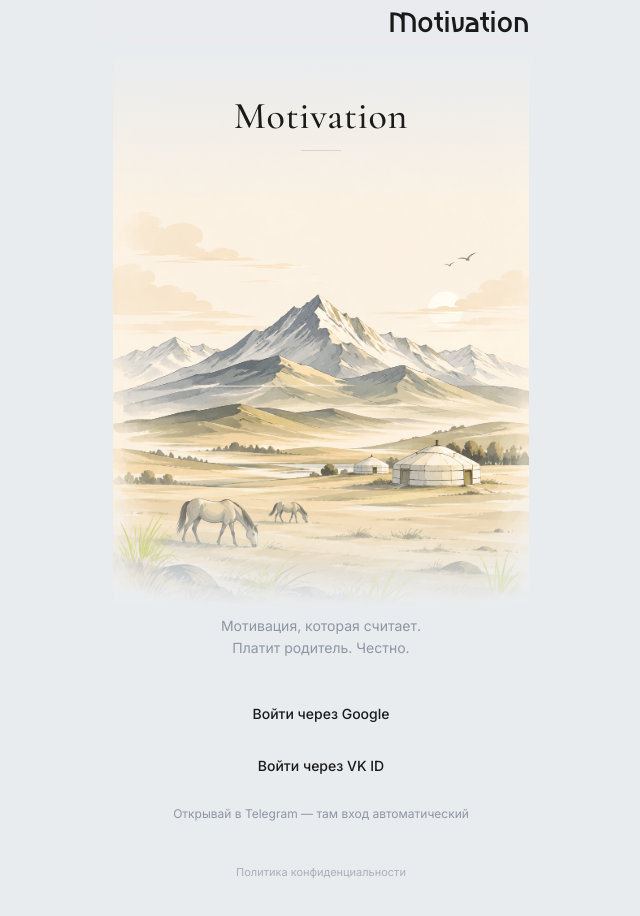
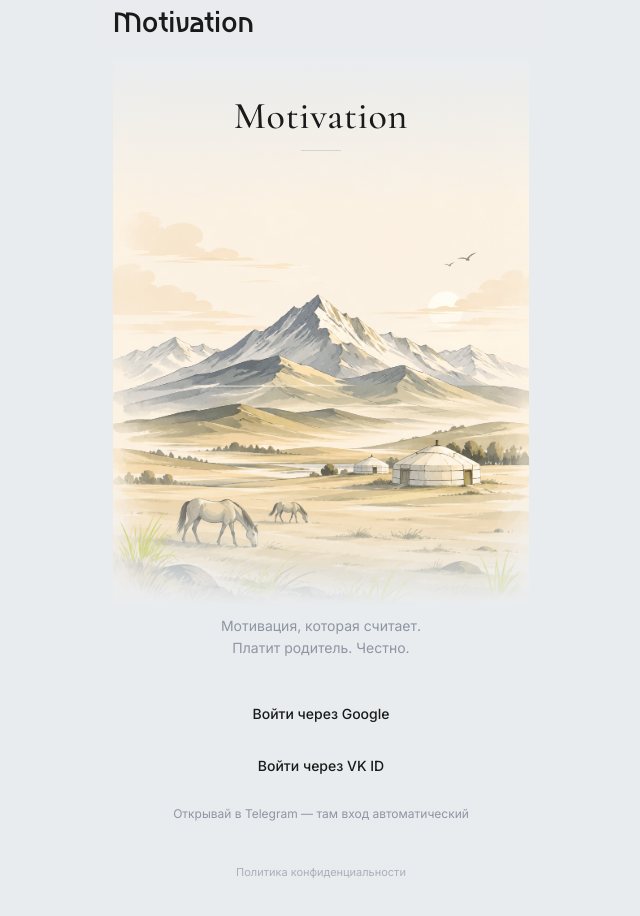
Before and after one commit to Kazykan/motivation-v4, a Next.js app in the folder frontend/: page / in a window 1280 px wide. Shown: the top 916 px of the page, without its empty margins (319-959 px from the left). Built offline with nearby package versions, Linux system fonts and the light colour scheme; no server answers.

Commit message:
fix header

```diff
--- a/frontend/src/components/AppShell.tsx
+++ b/frontend/src/components/AppShell.tsx
@@ -22,7 +22,7 @@ export function AppShell({ children }: { children: React.ReactNode }) {
     <QueryClientProvider client={queryClient}>
       <div className="mx-auto flex min-h-dvh w-full max-w-md flex-col bg-app-bg">
         {/* Шапка — sticky, sibling main, без двойных паддингов, z-10 */}
-        <header className="sticky top-0 z-10 flex items-center justify-end bg-app-bg/80 px-4 pb-2 pt-[calc(env(safe-area-inset-top)+0.5rem)] backdrop-blur">
+        <header className="sticky top-0 z-10 flex items-center justify-between gap-3 bg-app-bg/80 px-4 pb-2 pt-[calc(env(safe-area-inset-top)+0.5rem)] backdrop-blur">
           <span
             className="font-brand text-text-main leading-none select-none"
             style={{ fontSize: "clamp(20px, 5.5vw, 28px)" }}
--- a/frontend/src/components/ProfileMenuSheet.tsx
+++ b/frontend/src/components/ProfileMenuSheet.tsx
@@ -40,7 +40,7 @@ export function ProfileMenuSheet() {
           <button
             type="button"
             aria-label="Открыть меню профиля"
-            className="rounded-full transition active:scale-95"
+            className="ml-1 rounded-full p-1 -m-1 transition active:scale-95"
           >
             <Avatar className="h-8 w-8">
               <AvatarImage src={me.avatar_url ?? ""} alt="" />
```
